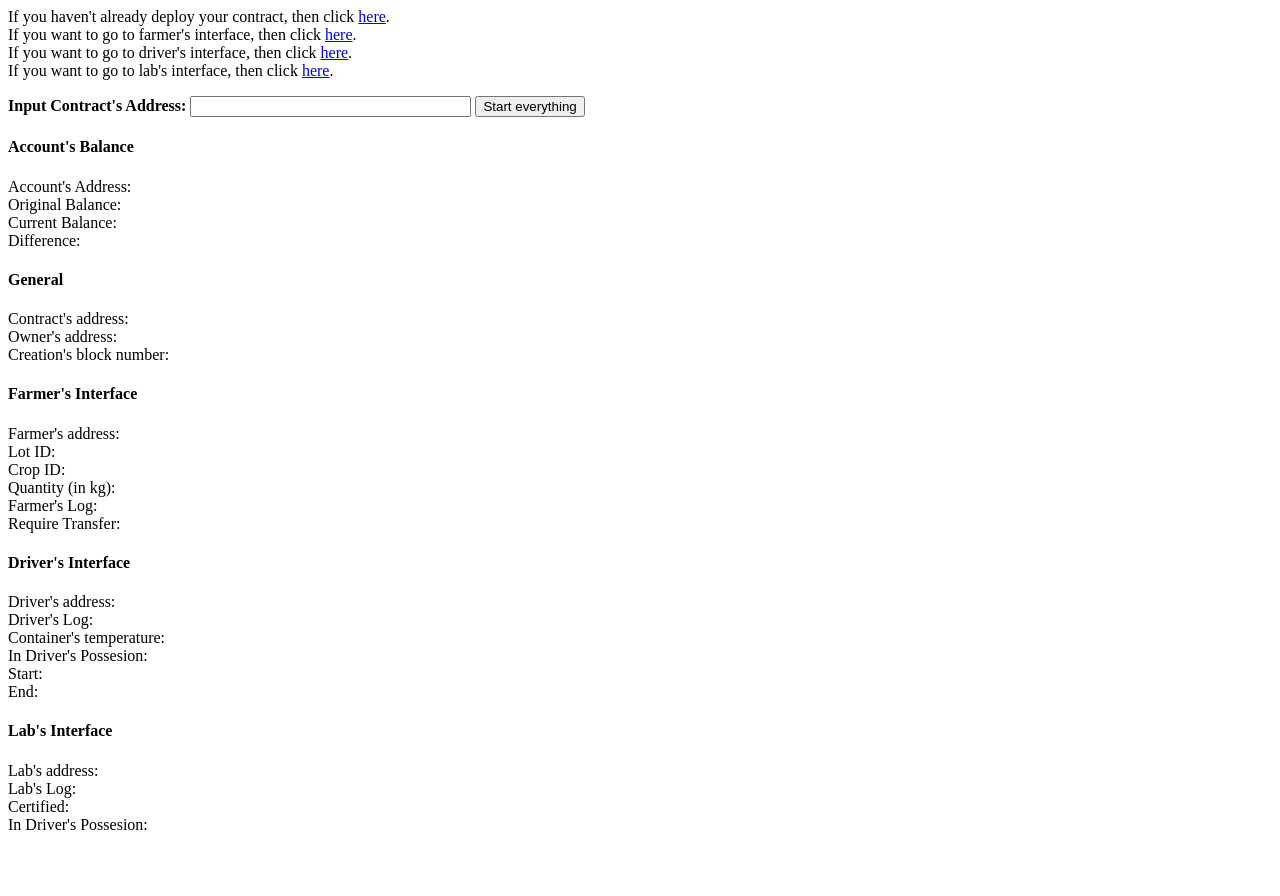
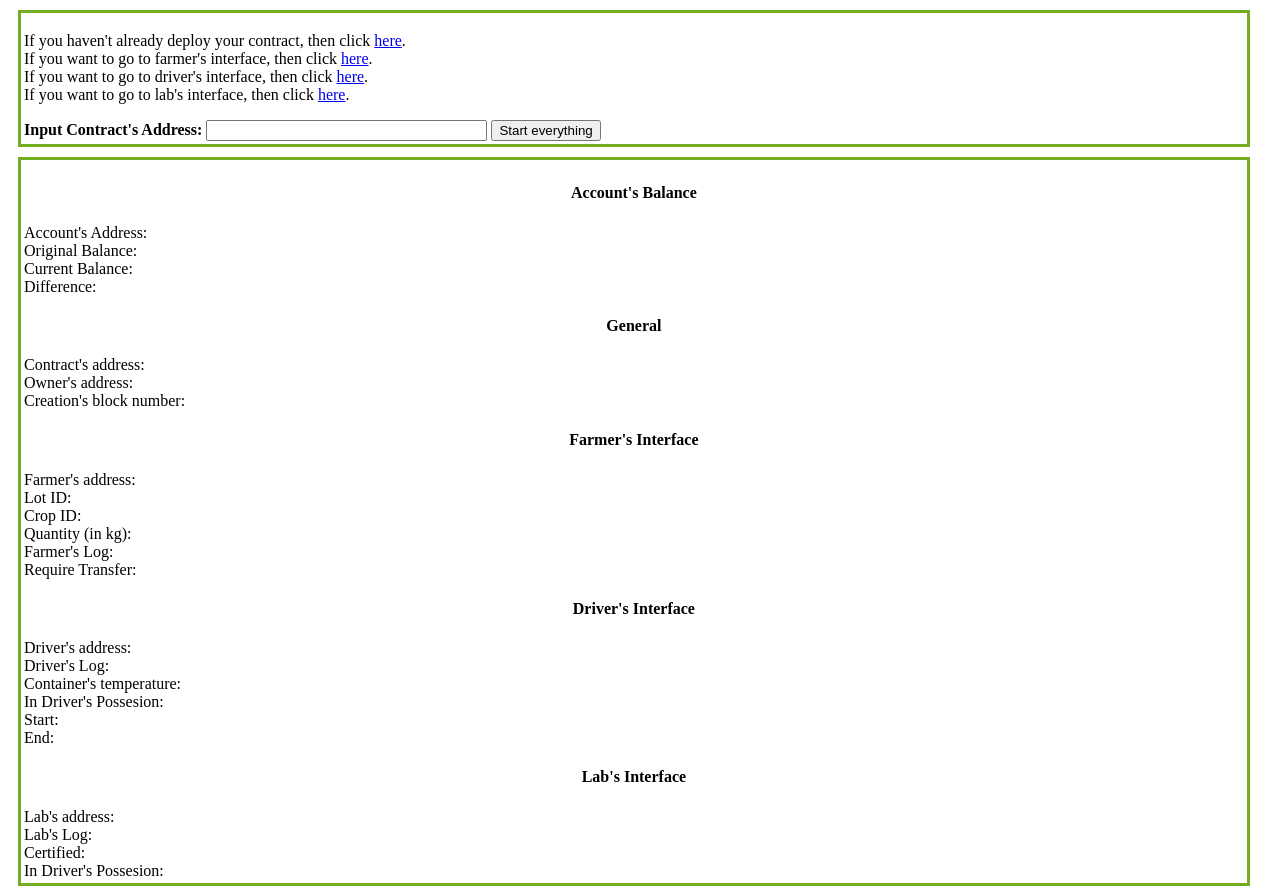
Before and after one commit to spapatze/mango, a plain HTML site: page HTML/logger.html in a window 1280 px wide. Before the commit the page ends 842 px from the top, so only its background shows below. Drawn offline with Linux system fonts and the light colour scheme.

Commit message:
Add css file to logger interface

```diff
--- /dev/null
+++ b/CSS/logger.css
@@ -0,0 +1,21 @@
+h4 {
+    text-align: center;
+}
+
+.files{
+    margin-left: 10px;
+    margin-right: 10px;
+    margin-top: 10px;
+    padding: 3px;
+    width: 96.5%;
+    border: 3px solid #73AD21;
+}
+
+.all {
+    clear: both;
+    margin: 10px;
+    padding: 3px;
+    width: 96.5%;
+    border: 3px solid #73AD21;
+    height: auto;
+}
--- a/HTML/logger.html
+++ b/HTML/logger.html
@@ -10,10 +10,12 @@
     <script type="text/javascript" src="../Javascript/bignumber.min.js"></script>
     <script type="text/javascript" src="../Javascript/web3-light.js"></script>
     <script type="text/javascript" src="../Javascript/logger.js"></script>
+    <link rel="stylesheet" href="../CSS/logger.css">
 </head>
 
 <body>
 
+    <div class="files">
         <p> If you haven't already deploy your contract, then click
             <a href="deploy.html">here</a>.<br>
             If you want to go to farmer's interface, then click
@@ -28,7 +30,10 @@
             <span><strong>Input Contract's Address: </strong></span><input type="text" id="contract" size="32">
             <button type="button" onClick="watchEverything()">Start everything</button>
         </div>
+    </div>
 
+
+    <div class="all">
         <h4>Account's Balance</h4>
         <div id="coinbase">Account's Address:</div>
         <div id="original">Original Balance:</div>
@@ -64,6 +69,7 @@
         <div id="labLog">Lab's Log:</div>
         <div id="certificate">Certified:</div>
         <div id="transit2">In Driver's Possesion: </div>
+    </div>
 
 </body>
 </html>
```
Lines whose indentation alone changed are shown as unchanged.
